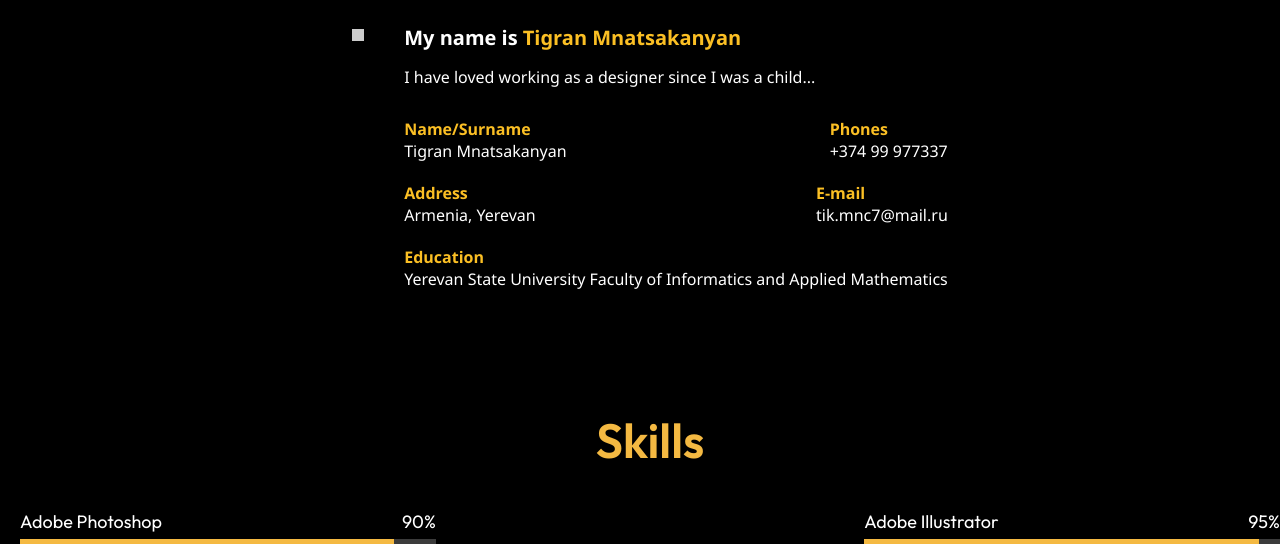
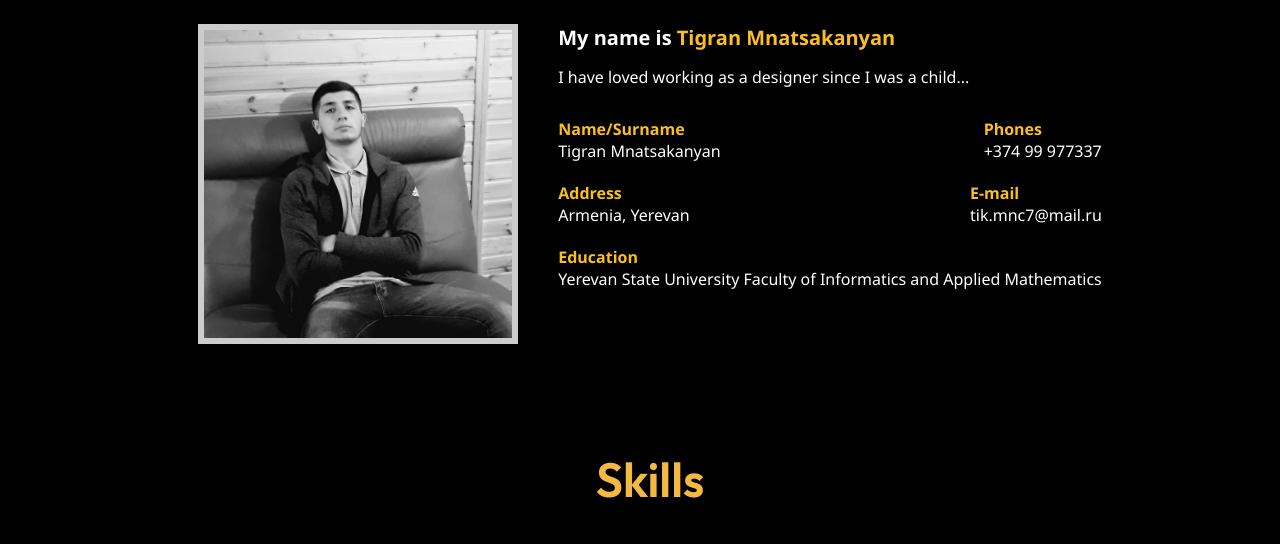
Before and after one commit to sobachkaf/first-project, a plain HTML site: page index.html in a window 1280 px wide. Shown: the part 777-1321 px from the top of the page. Drawn offline with Linux system fonts and the light colour scheme; the site is published under a folder, as on GitHub Pages, so addresses that start at the root find nothing.

Commit message:
Fixed image path

```diff
--- a/index.html
+++ b/index.html
@@ -45,7 +45,7 @@
 
                 <div class="about-me__container">
                     <div class="about-me__photo">
-                    <img src="/img/2046403964_huge.jpg" alt="">
+                    <img src="img/2046403964_huge.jpg" alt="">
                 </div>
 
                 <div class="about-me__info">
```
